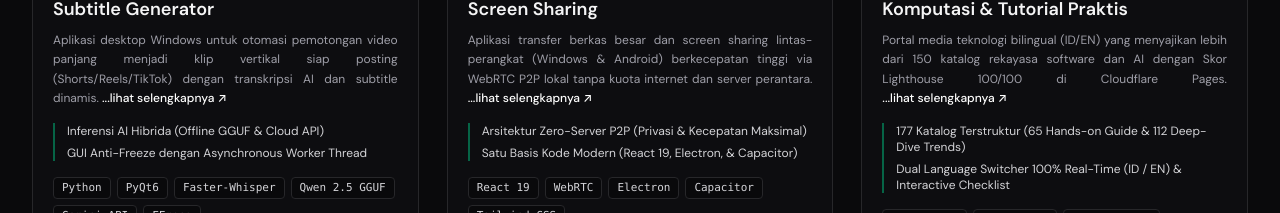
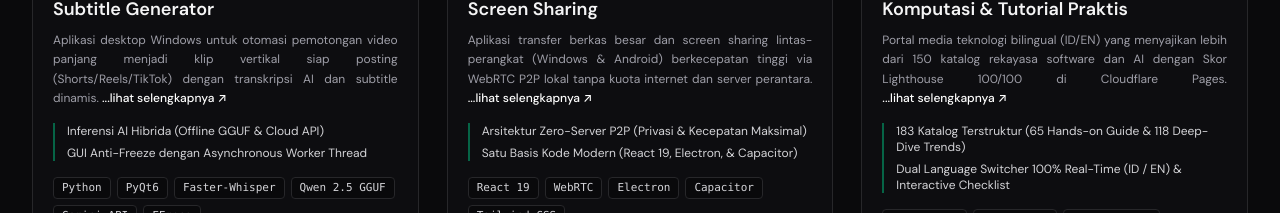
Before and after one commit to EdvanVPRoject/portofolio, a Next.js app: page / in a window 1280 px wide. Shown: the part 2040-2253 px from the top of the page. Built offline with nearby package versions, Linux system fonts and the light colour scheme.

Commit message:
docs(eninformasi): auto-sync daily catalog stats (183 articles)

```diff
--- a/src/app/page.tsx
+++ b/src/app/page.tsx
@@ -159,7 +159,7 @@ const FEATURED_APPS: FeaturedApp[] = [
     description:
       'Portal media teknologi bilingual (ID/EN) yang menyajikan lebih dari 150 katalog rekayasa software dan AI dengan Skor Lighthouse 100/100 di Cloudflare Pages.',
     highlights: [
-      '177 Katalog Terstruktur (65 Hands-on Guide & 112 Deep-Dive Trends)',
+      '183 Katalog Terstruktur (65 Hands-on Guide & 118 Deep-Dive Trends)',
       'Dual Language Switcher 100% Real-Time (ID / EN) & Interactive Checklist',
     ],
     tech: [
@@ -187,7 +187,7 @@ const FEATURED_APPS: FeaturedApp[] = [
       summary:
         'Platform web modern yang memisahkan secara tegas antara Tutorial Praktis (Hands-on Guide) dan EnInformasi (Deep-Dive Insight & Trends), dirancang dengan fokus pada kecepatan akses, tipografi editorial yang nyaman dibaca, dan modularitas konten bilingual penuh.',
       bullets: [
-        'Katalog Konten Terkurasi: Memuat 177 artikel komprehensif mencakup rekayasa perangkat lunak, arsitektur LLM otonom, komputasi awan, sistem tertanam, dan analisis industri teknologi terkini.',
+        'Katalog Konten Terkurasi: Memuat 183 artikel komprehensif mencakup rekayasa perangkat lunak, arsitektur LLM otonom, komputasi awan, sistem tertanam, dan analisis industri teknologi terkini.',
         'Sistem Bilingual Real-Time: Switcher bahasa terisolasi yang mengalihkan 100% judul, ringkasan, teks artikel, dan daftar isi secara instan tanpa re-render halaman penuh.',
         'Interactive Practice Checklist: Fitur pencatatan progres praktik pengguna langsung di browser berbasis sessionStorage per artikel dengan tombol reset instan.',
         'Smart Viewport Scrollspy: Navigasi daftar isi aktif yang melacak posisi pembacaan secara real-time pada desktop dan mobile.',
```
